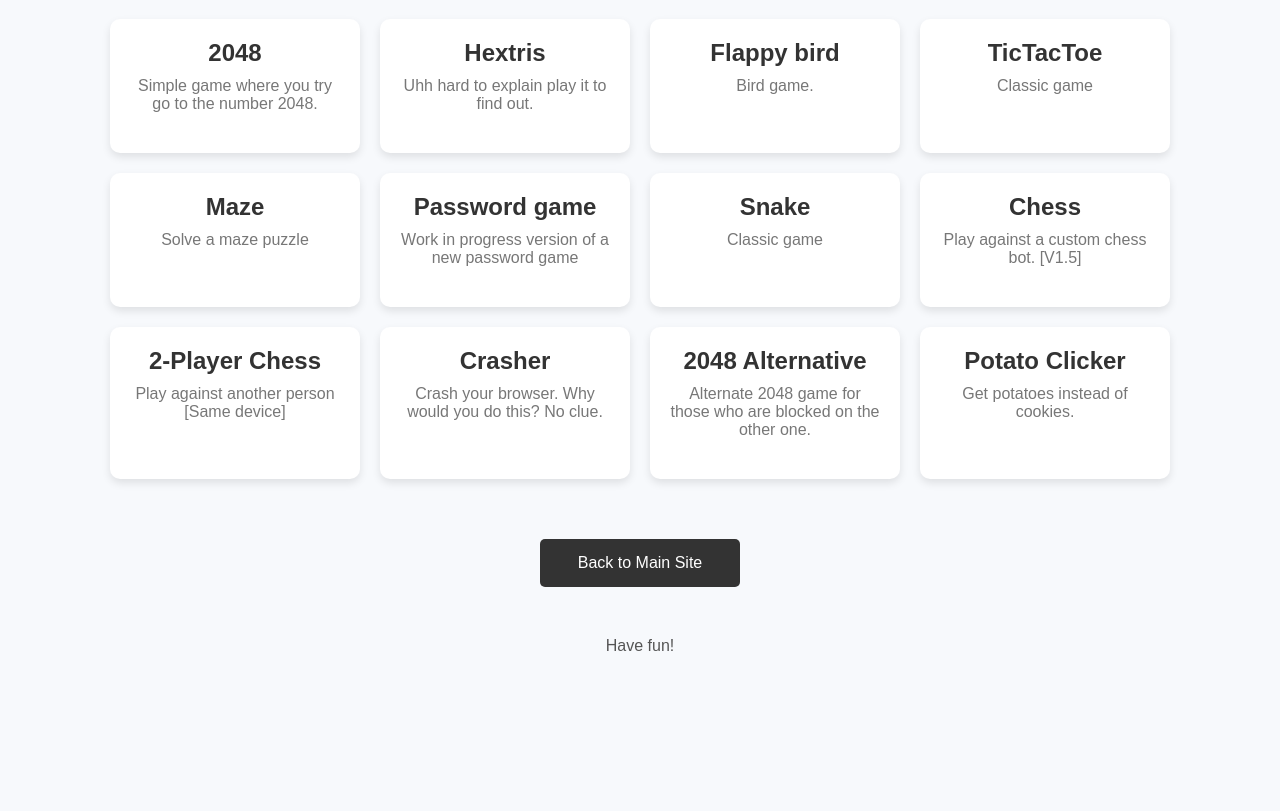
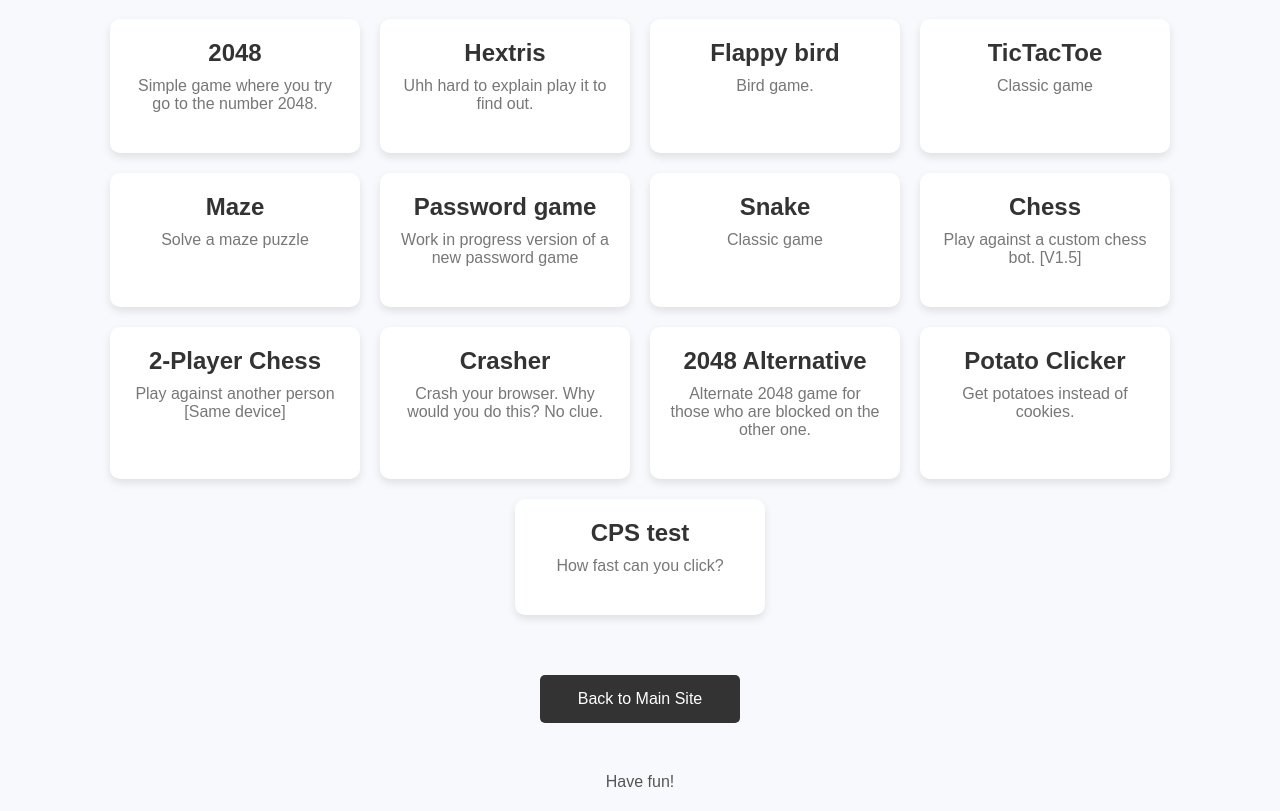
Before and after one commit to Rebypass/JustSchoolWork, a plain HTML site: page Games.html in a window 1280 px wide. Shown: the part 106-917 px from the top of the page. Before the commit the page ends 800 px from the top, so only its background shows below. Drawn offline with Linux system fonts and the light colour scheme.

Commit message:
Update Games.html

```diff
--- a/Games.html
+++ b/Games.html
@@ -169,6 +169,10 @@
             <h3>Potato Clicker</h3>
             <p>Get potatoes instead of cookies.</p>
         </a>
+        <a href="Games/cpsTest/index.html" class="game-item">
+            <h3>CPS test</h3>
+            <p>How fast can you click?</p>
+        </a>
     </div>
 
     <a href="index.html" class="back-button">Back to Main Site</a>
```
